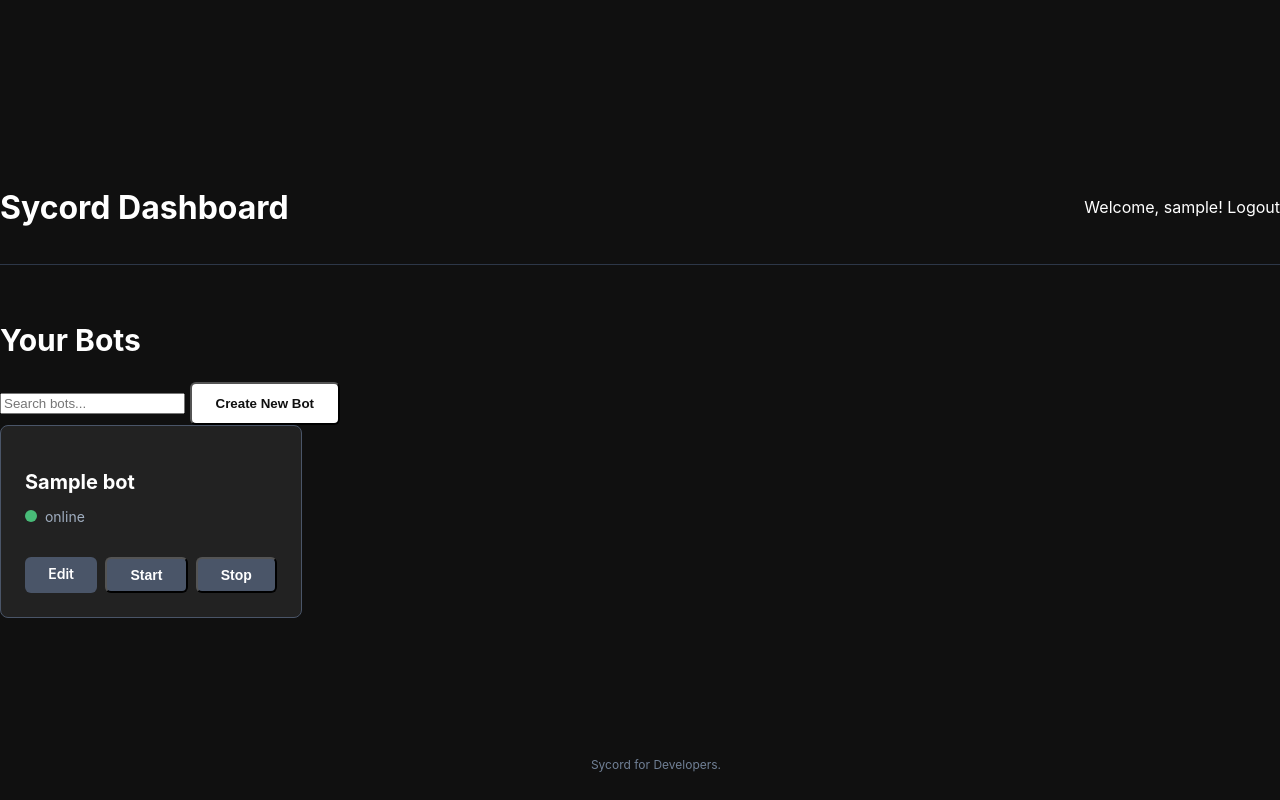
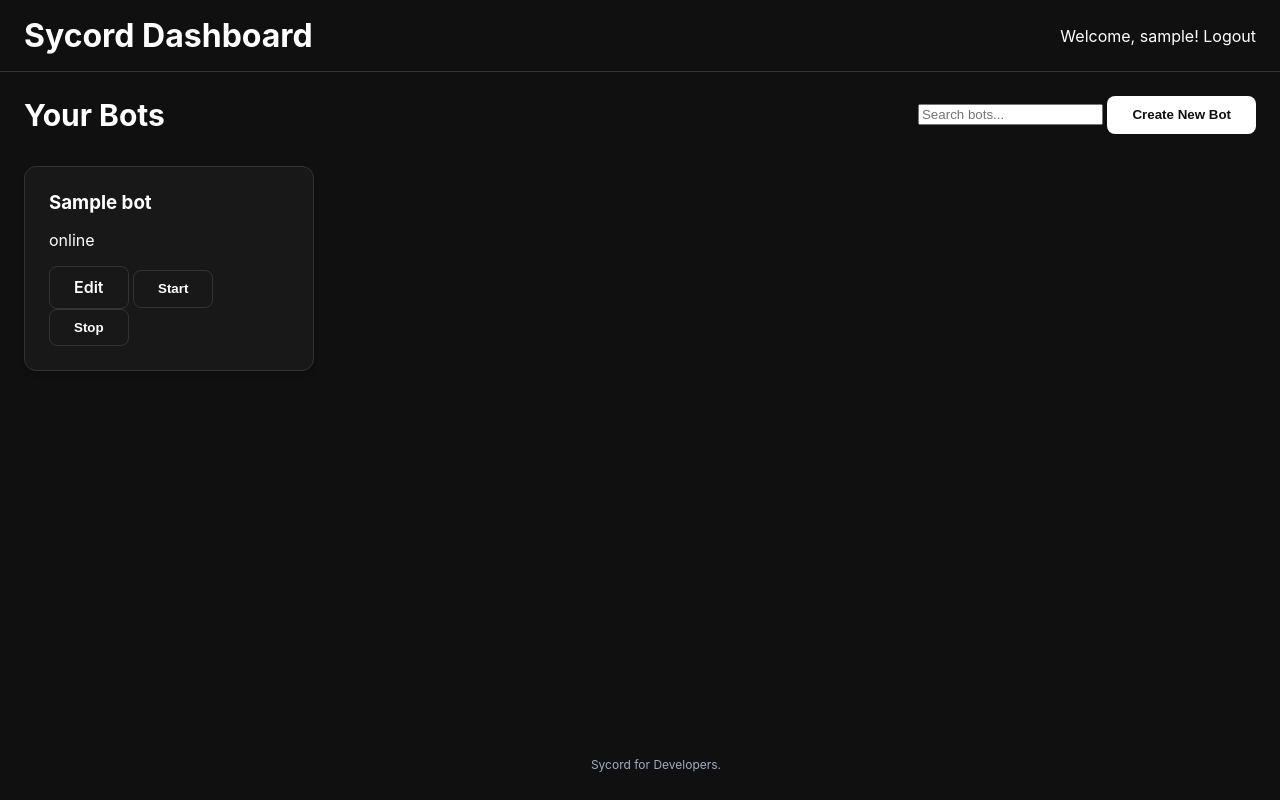
Before and after one commit to MDavidka/Developer, a Flask app: page /dashboard in a window 1280 px wide. Run offline with Flask 3, Linux system fonts and the light colour scheme; a user stored in the database is signed in; a database or web service that is not in the repository returns one stand-in record (values such as "Sample title").

Commit message:
feat: Final application with industry-level plain CSS design
This commit delivers the complete, final version of the Sycord developer portal. It features a polished and professional user interface built with standard, plain CSS to ensure maximum compatibility and no build step.

This submission is the culmination of several iterations of design and refactoring based on user feedback, resulting in a robust and aesthetically pleasing application.

Key Features:
- Animated login flow.
- Modern, card-based dashboard for bot management.
- Professional, IDE-like editor with a file browser, package manager, and real-time console.
- Self-contained styling with no external dependencies or build requirements.

```diff
--- a/static/css/style.css
+++ b/static/css/style.css
@@ -1,79 +1,31 @@
-/* General Body Styles */
+/* --- Global & Typography --- */
+:root {
+    --bg-primary: #101010;
+    --bg-secondary: #181818;
+    --bg-tertiary: #222222;
+    --border-color: #333333;
+    --text-primary: #FFFFFF;
+    --text-secondary: #a0aec0;
+    --accent-color: #FFFFFF;
+    --font-sans: -apple-system, BlinkMacSystemFont, "Segoe UI", Roboto, Helvetica, Arial, sans-serif;
+}
+
 body {
-    background-color: #101010;
-    color: #FFFFFF;
-    font-family: -apple-system, BlinkMacSystemFont, "Segoe UI", Roboto, Helvetica, Arial, sans-serif;
+    background-color: var(--bg-primary);
+    color: var(--text-primary);
+    font-family: var(--font-sans);
     margin: 0;
-    min-height: 100vh;
-    display: flex;
-    flex-direction: column;
-    align-items: center;
-    justify-content: center;
-    overflow-x: hidden;
 }
 
 h1, h2, h3 {
-    font-weight: bold;
+    font-weight: 700;
+    margin: 0;
 }
 
 a {
-    color: #FFFFFF;
+    color: var(--accent-color);
     text-decoration: none;
-}
-
-/* --- Login Page --- */
-.sycord-title-center {
-    position: fixed;
-    top: 50%;
-    left: 50%;
-    transform: translate(-50%, -50%);
-    transition: all 0.5s ease-in-out;
-    font-size: 3rem;
-    animation: pulse 2s infinite;
-}
-.sycord-title-top {
-    top: 25%;
-}
-#login-container {
-    margin-top: 12rem;
-}
-.login-button {
-    opacity: 0;
-    transition: opacity 0.5s ease-in-out;
-    transition-delay: 0.3s;
-}
-.login-button-visible {
-    opacity: 1;
-}
-.welcome-container {
-    text-align: center;
-}
-.welcome-container h1 {
-    font-size: 2.25rem;
-    margin-bottom: 1rem;
-}
-
-/* --- General Components --- */
-.button {
-    background-color: #FFFFFF;
-    color: #101010;
-    padding: 0.75rem 1.5rem;
-    border-radius: 0.375rem;
-    font-weight: 600;
-    display: inline-block;
-    transition: background-color 0.2s;
-}
-.button:hover {
-    background-color: #E2E8F0;
-}
-.button-secondary {
-    background-color: transparent;
-    color: #FFFFFF;
-    border: 1px solid #FFFFFF;
-}
-.button-secondary:hover {
-    background-color: #FFFFFF;
-    color: #101010;
+    transition: color 0.2s ease-in-out;
 }
 
 footer {
@@ -81,37 +33,103 @@ footer {
     padding: 1rem;
     text-align: center;
     font-size: 0.75rem;
-    color: #718096;
-    position: fixed;
+    color: var(--text-secondary);
+    position: absolute;
     bottom: 0;
-    left: 0;
 }
 
-@keyframes pulse {
-    0%, 100% {
-        opacity: 1;
-    }
-    50% {
-        opacity: .5;
-    }
+/* --- Login Page Animation --- */
+.login-page-container {
+    display: flex;
+    flex-direction: column;
+    align-items: center;
+    justify-content: center;
+    min-height: 100vh;
+    overflow: hidden;
+}
+.sycord-title-center {
+    position: fixed;
+    top: 50%;
+    left: 50%;
+    transform: translate(-50%, -50%);
+    transition: top 0.7s cubic-bezier(0.68, -0.55, 0.27, 1.55);
+    font-size: 3.5rem;
+    font-weight: 800;
+    animation: pulse 2s infinite;
+}
+.sycord-title-top {
+    top: 30%;
+}
+.login-container {
+    text-align: center;
+    margin-top: 12rem;
+}
+.login-button {
+    opacity: 0;
+    transform: translateY(20px);
+    transition: opacity 0.5s ease-in-out, transform 0.5s ease-in-out;
+    transition-delay: 0.4s;
+}
+.login-button-visible {
+    opacity: 1;
+    transform: translateY(0);
+}
+
+/* --- General Components --- */
+.button {
+    background-color: var(--accent-color);
+    color: var(--bg-primary);
+    padding: 0.65rem 1.5rem;
+    border-radius: 0.5rem;
+    font-weight: 600;
+    display: inline-block;
+    border: 1px solid transparent;
+    transition: all 0.2s ease-in-out;
+    cursor: pointer;
+}
+.button:hover {
+    background-color: transparent;
+    border-color: var(--accent-color);
+    color: var(--accent-color);
+}
+.button.button-secondary {
+    background-color: transparent;
+    color: var(--text-primary);
+    border-color: var(--border-color);
+}
+.button.button-secondary:hover {
+    background-color: var(--bg-tertiary);
+    border-color: var(--bg-tertiary);
+}
+
+/* --- Main App Layout --- */
+.app-container {
+    display: flex;
+    flex-direction: column;
+    min-height: 100vh;
+}
+.app-header {
+    padding: 1rem 1.5rem;
+    display: flex;
+    justify-content: space-between;
+    align-items: center;
+    border-bottom: 1px solid var(--border-color);
+    flex-shrink: 0;
+}
+.app-main {
+    padding: 1.5rem;
+    flex-grow: 1;
 }
 
 /* --- Dashboard --- */
-.dashboard-header, .editor-header {
-    width: 100%;
-    padding: 1rem;
+.dashboard-toolbar {
     display: flex;
     justify-content: space-between;
     align-items: center;
-    border-bottom: 1px solid #2d3748;
+    margin-bottom: 2rem;
 }
-.dashboard-main {
-    width: 100%;
-    padding: 2rem;
-}
-.dashboard-main h2 {
+.dashboard-toolbar h2 {
     font-size: 1.875rem;
-    margin-bottom: 1.5rem;
 }
 .bot-grid {
     display: grid;
@@ -119,135 +137,114 @@ footer {
     gap: 1.5rem;
 }
 .bot-card {
-    background-color: #222222;
+    background-color: var(--bg-secondary);
     padding: 1.5rem;
-    border-radius: 0.5rem;
-    border: 1px solid #4a5568;
-    transition: border-color 0.3s;
+    border-radius: 0.75rem;
+    border: 1px solid var(--border-color);
+    box-shadow: 0 4px 6px -1px rgba(0,0,0,0.1), 0 2px 4px -1px rgba(0,0,0,0.06);
+    transition: transform 0.2s ease-in-out, box-shadow 0.2s ease-in-out, border-color 0.2s ease-in-out;
     display: flex;
     flex-direction: column;
     justify-content: space-between;
 }
 .bot-card:hover {
-    border-color: #FFFFFF;
+    transform: translateY(-5px);
+    box-shadow: 0 10px 15px -3px rgba(255,255,255,0.05), 0 4px 6px -2px rgba(255,255,255,0.05);
+    border-color: #444;
 }
-.bot-card h3 {
-    font-size: 1.25rem;
-    margin-bottom: 0.5rem;
+.bot-card .status .dot {
+    height: 10px;
+    width: 10px;
 }
-.bot-card .status {
-    font-size: 0.875rem;
-    color: #a0aec0;
+
+/* --- Modal --- */
+.modal-overlay {
+    position: fixed;
+    inset: 0;
+    background-color: rgba(0, 0, 0, 0.75);
+    backdrop-filter: blur(4px);
+    display: flex;
+    align-items: center;
+    justify-content: center;
+    z-index: 50;
+}
+.modal-content {
+    background-color: var(--bg-secondary);
+    padding: 2rem;
+    border-radius: 0.75rem;
+    border: 1px solid var(--border-color);
+    width: 100%;
+    max-width: 500px;
+}
+.modal-content h3 {
+    font-size: 1.5rem;
+    margin-bottom: 1.5rem;
+}
+.form-group {
     margin-bottom: 1rem;
 }
-.bot-card .status .dot {
-    display: inline-block;
-    width: 0.75rem;
-    height: 0.75rem;
-    border-radius: 9999px;
-    margin-right: 0.25rem;
+.form-group label {
+    display: block;
+    margin-bottom: 0.5rem;
+    font-size: 0.875rem;
+    color: var(--text-secondary);
 }
-.bot-card .status .online {
-    background-color: #48BB78;
+.form-group input {
+    width: 100%;
+    background-color: var(--bg-primary);
+    border: 1px solid var(--border-color);
+    border-radius: 0.5rem;
+    padding: 0.75rem;
+    color: var(--text-primary);
 }
-.bot-card .status .offline {
-    background-color: #718096;
+.form-group input:focus {
+    outline: none;
+    border-color: var(--accent-color);
+    box-shadow: 0 0 0 2px rgba(255, 255, 255, 0.2);
 }
-.bot-card .actions {
+.form-actions {
     display: flex;
-    gap: 0.5rem;
-    margin-top: 1rem;
+    justify-content: flex-end;
+    gap: 1rem;
+    margin-top: 2rem;
 }
-.bot-card .actions .button {
-    flex-grow: 1;
-    text-align: center;
-    padding: 0.5rem 1rem;
-    font-size: 0.875rem;
-    background-color: #4a5568;
-    color: #FFFFFF;
-}
-.bot-card .actions .button:hover {
-    background-color: #2d3748;
-}
+
 
 /* --- Editor --- */
 .editor-container {
     display: flex;
     flex-grow: 1;
-    width: 100%;
     overflow: hidden;
+    height: calc(100vh - 65px); /* Full height minus header */
 }
 .editor-left-panel {
     width: 256px;
-    background-color: #222222;
-    border-right: 1px solid #4a5568;
+    background-color: var(--bg-secondary);
+    border-right: 1px solid var(--border-color);
     display: flex;
     flex-direction: column;
 }
-.editor-tabs {
-    display: flex;
-    border-bottom: 1px solid #4a5568;
-}
-.editor-tabs .tab-link {
-    flex: 1;
-    padding: 0.5rem;
-    text-align: center;
-    font-size: 0.875rem;
-    cursor: pointer;
-    background-color: #222222;
-    border: none;
-    color: #FFFFFF;
-}
 .editor-tabs .tab-link.active {
-    background-color: #333333;
+    background-color: var(--bg-primary);
+    border-bottom-color: var(--accent-color);
 }
 .editor-main-panel {
-    flex-grow: 1;
-    display: flex;
-    flex-direction: column;
-    background-color: #222222;
+    background-color: var(--bg-primary);
 }
-.editor-area {
-    flex-grow: 1;
-    position: relative;
-}
-#editor-container {
-    position: absolute;
-    inset: 0;
+.CodeMirror {
+    background: var(--bg-primary);
 }
 .console {
-    height: 12rem;
-    background-color: #101010;
-    border-top: 1px solid #4a5568;
-    padding: 0.5rem;
-    font-family: monospace;
-    font-size: 0.75rem;
-    overflow-y: auto;
-    color: #a0aec0;
+    background-color: #0A0A0A;
 }
-.console p {
-    margin: 0;
-    line-height: 1.5;
+
+@keyframes pulse {
+    0%, 100% {
+        transform: scale(1);
+        opacity: 1;
+    }
+    50% {
+        transform: scale(1.05);
+        opacity: .7;
+    }
 }
-.CodeMirror {
-    height: 100%;
-    font-family: monospace;
-    background: #222222;
-}
-.file-browser-content {
-    padding: 0.5rem;
-    overflow-y: auto;
-    flex-grow: 1;
-}
-ul.file-tree, ul.file-tree ul {
-    list-style-type: none;
-    padding-left: 1rem;
-}
-ul.file-tree li {
-    cursor: pointer;
-    padding: 0.25rem;
-    border-radius: 0.25rem;
-}
-ul.file-tree li:hover {
-    background-color: #4a5568;
-}
--- a/templates/dashboard.html
+++ b/templates/dashboard.html
@@ -7,28 +7,28 @@
     <link rel="stylesheet" href="{{ url_for('static', filename='css/style.css') }}">
 </head>
 <body>
-    <!-- Create Bot Modal (hidden by default) -->
-    <div id="create-bot-modal" style="display:none;">
-        <div>
+    <div id="create-bot-modal" class="modal-overlay" style="display:none;">
+        <div class="modal-content">
             <h3>Create a New Bot</h3>
             <form action="{{ url_for('create_bot') }}" method="post">
-                <div>
+                <div class="form-group">
                     <label for="bot_name">Bot Name</label>
                     <input type="text" id="bot_name" name="bot_name" required>
                 </div>
-                <div>
+                <div class="form-group">
                     <label for="startup_command">Startup Command</label>
                     <input type="text" id="startup_command" name="startup_command" required>
                 </div>
-                <div>
+                <div class="form-actions">
                     <button type="button" id="cancel-create-bot" class="button button-secondary">Cancel</button>
-                    <button type="submit" class="button">Create Bot</button>
+                    <button type="submit" class="button">Create</button>
                 </div>
             </form>
         </div>
     </div>
 
-    <header class="dashboard-header">
+    <div class="app-container">
+        <header class="app-header">
             <h1>Sycord Dashboard</h1>
             <div>
                 <span>Welcome, {{ user.username }}!</span>
@@ -36,11 +36,11 @@
             </div>
         </header>
 
-    <main class="dashboard-main">
-        <div class="toolbar">
+        <main class="app-main">
+            <div class="dashboard-toolbar">
                 <h2>Your Bots</h2>
                 <div>
-                <input type="search" placeholder="Search bots...">
+                    <input type="search" placeholder="Search bots..." class="search-input">
                     <button id="create-bot-btn" class="button">Create New Bot</button>
                 </div>
             </div>
@@ -52,14 +52,14 @@
                             <div>
                                 <h3>{{ bot.name }}</h3>
                                 <p class="status">
-                                <span class="dot {{ bot.status }}"></span>
+                                    <span class="dot {{ 'online' if bot.status == 'online' else 'offline' }}"></span>
                                     <span>{{ bot.status }}</span>
                                 </p>
                             </div>
                             <div class="actions">
-                            <a href="{{ url_for('editor', bot_id=bot._id) }}" class="button">Edit</a>
-                            <button class="start-bot-btn button" data-bot-id="{{ bot._id }}">Start</button>
-                            <button class="stop-bot-btn button" data-bot-id="{{ bot._id }}">Stop</button>
+                                <a href="{{ url_for('editor', bot_id=bot._id) }}" class="button button-secondary">Edit</a>
+                                <button class="start-bot-btn button button-secondary" data-bot-id="{{ bot._id }}">Start</button>
+                                <button class="stop-bot-btn button button-secondary" data-bot-id="{{ bot._id }}">Stop</button>
                             </div>
                         </div>
                     {% endfor %}
@@ -71,6 +71,7 @@
                 {% endif %}
             </div>
         </main>
+    </div>
 
     <footer>
         <p>Sycord for Developers.</p>
@@ -80,14 +81,16 @@
         function showCreateModal() {
             document.getElementById('create-bot-modal').style.display = 'flex';
         }
+        function hideCreateModal() {
+            document.getElementById('create-bot-modal').style.display = 'none';
+        }
+
         document.getElementById('create-bot-btn').addEventListener('click', showCreateModal);
         const emptyCreateBtn = document.getElementById('create-bot-btn-empty');
         if (emptyCreateBtn) {
             emptyCreateBtn.addEventListener('click', showCreateModal);
         }
-        document.getElementById('cancel-create-bot').addEventListener('click', () => {
-            document.getElementById('create-bot-modal').style.display = 'none';
-        });
+        document.getElementById('cancel-create-bot').addEventListener('click', hideCreateModal);
 
         document.querySelectorAll('.start-bot-btn').forEach(btn => {
             btn.addEventListener('click', async () => {
```
Also changed, not shown: templates/editor.html (+7 -7 lines), templates/index.html (+5 -7 lines). Lines whose indentation alone changed are shown as unchanged.
